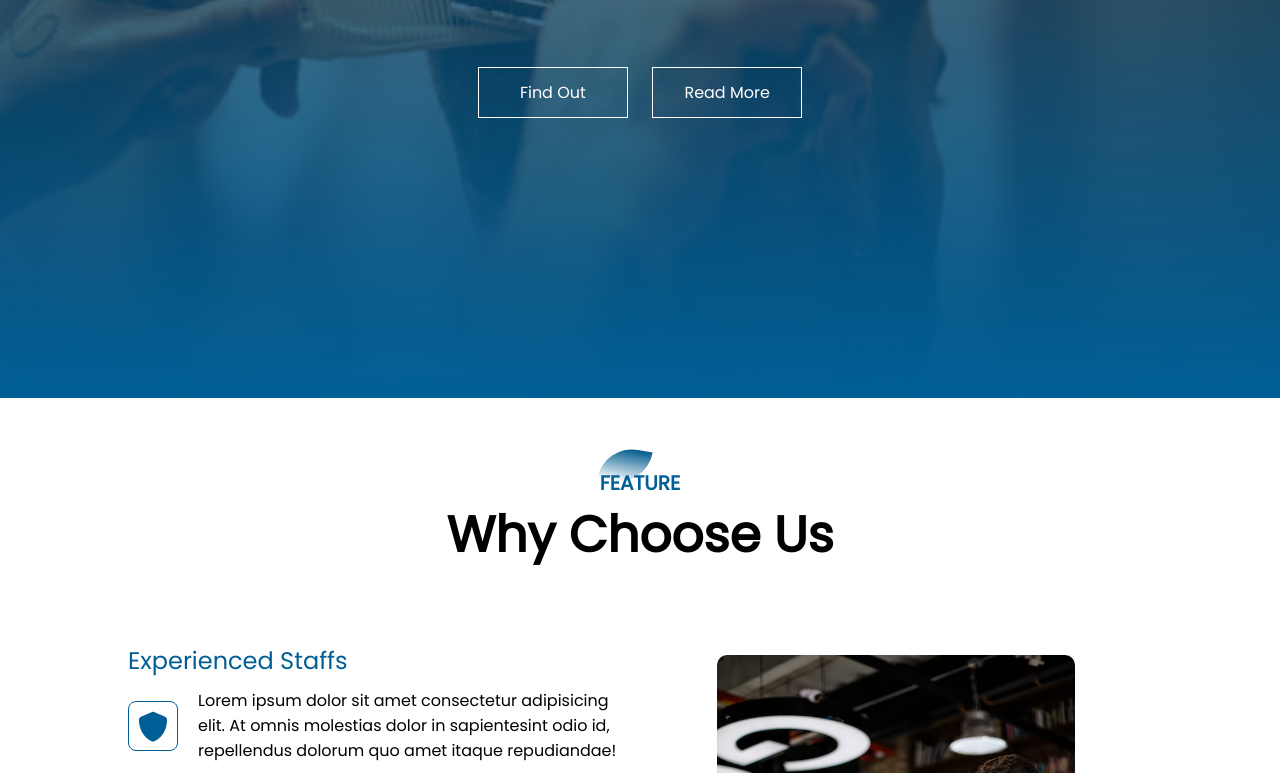
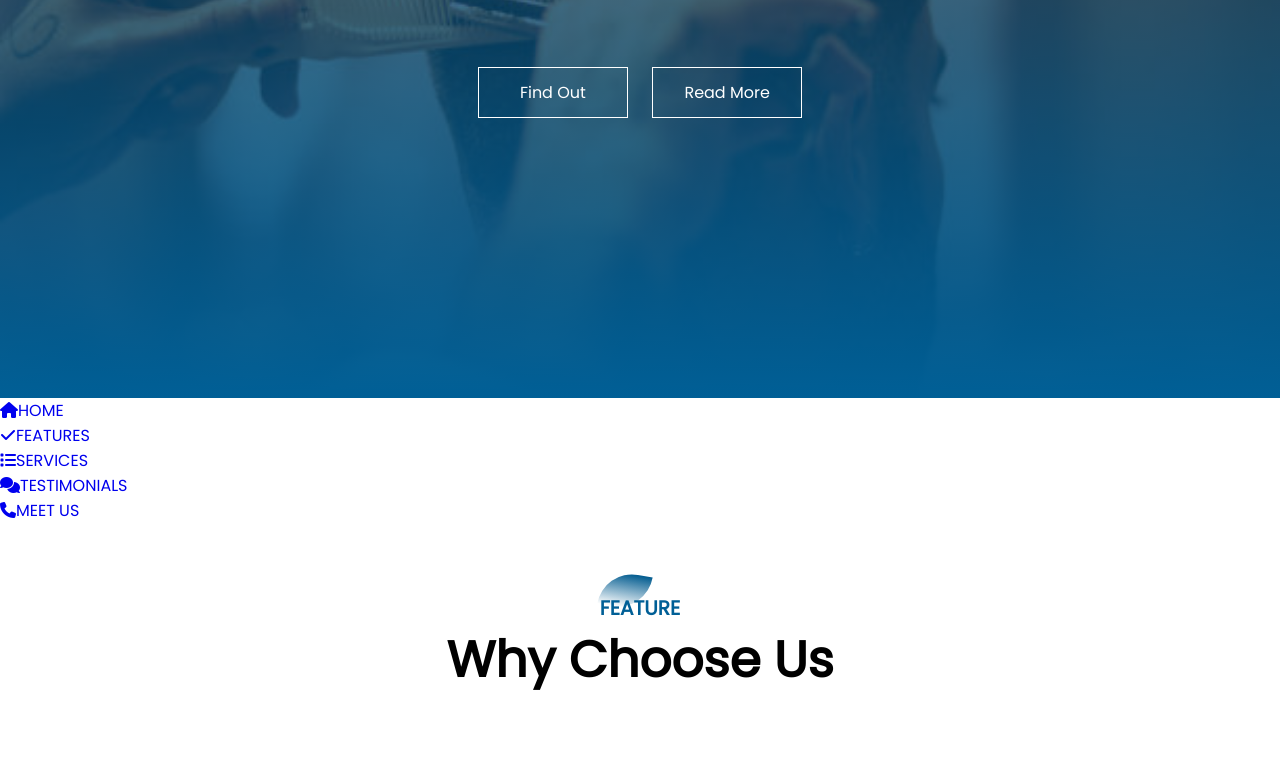
Before and after one commit to Gaiuscode/Mens--Saloon, a plain HTML site: page index.html in a window 1280 px wide. Shown: the part 402-1175 px from the top of the page. Drawn offline with Linux system fonts and the light colour scheme; some packages are replaced by stand-ins of ours; a script that the page names is missing; a web font is replaced by a local one.

Commit message:
Worked on the side bar toggler and layout

```diff
--- a/index.html
+++ b/index.html
@@ -25,19 +25,21 @@
             </div>
         </div>
     </section>
-    <div id="sideNav">
-        <nav>
+    <div class="sidebar active">
+        <div class="links">
             <ul>
-                <li><a href="#banner">HOME</a></li>
-                <li><a href="#feature">FEATURES</a></li>
-                <li><a href="#services">SERVICES</a></li>
-                <li><a href="#testimonial">TESTIMONIALS</a></li>
-                <li><a href="#footer">MEET US</a></li>
+                <li><a href="#banner"><i class="fa fa-home"></i>HOME</a></li>
+                <li><a href="#feature"><i class="fa fa-check"></i>FEATURES</a></li>
+                <li><a href="#services"><i class="fa fa-list"></i>SERVICES</a></li>
+                <li><a href="#testimonial"><i class="fa fa-comments"></i>TESTIMONIALS</a></li>
+                <li><a href="#footer"><i class="fa fa-phone"></i>MEET US</a></li>
             </ul>
-        </nav>
-    </div>
-    <div id="manuBtn">
-        <img src="images/menu.png" alt="">
+        </div>
+        <div class="toggle-btn">
+            <span></span>
+            <span></span>
+            <span></span>
+        </div>
     </div>
     <section id="feature">
         <div class="title-text">
@@ -218,22 +220,9 @@
 
     <script>
 
-        var manuBtn = document.getElementById('manuBtn')
-        var sideNav = document.getElementById('sideNav')
-        var menu = document.getElementById('menu')
-
-        sideNav.style.right = "-250px";
-        manuBtn.onclick = function () {
-            if (sideNav.style.right == "-250px") {
-                sideNav.style.right = "0";
-                menu.src = "images/menu.png";
-            }
-            else {
-                sideNav.style.right = "-250px";
-                menu.src = "images/menu.png";
-            }
-        }
-
+        document.querySelector(".sidebar .toggle-btn").addEventListener("click",function(){
+            document.querySelector(".sidebar").classList.toggle("active");
+        });
 
     </script>
 
```
